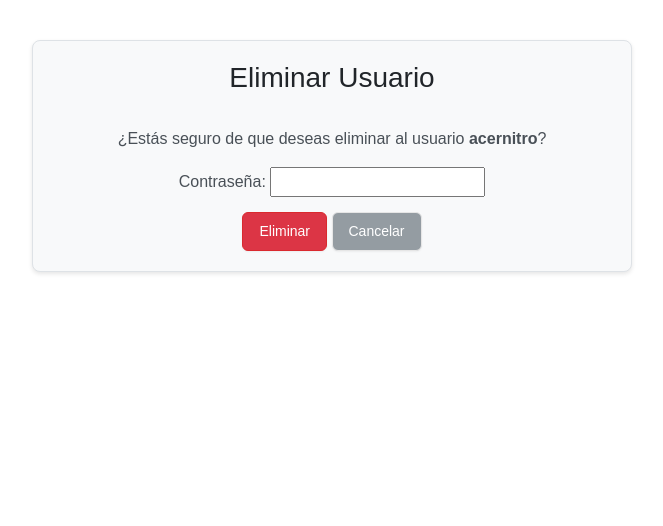
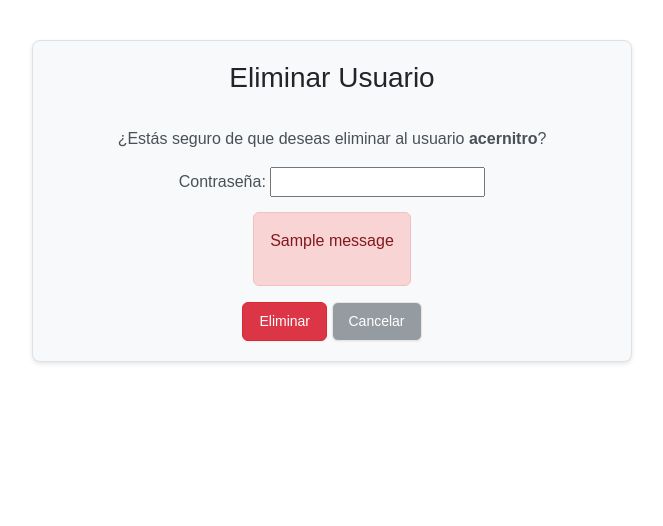
Before and after one commit to fr3axx/login-system, a Django app: page /delete_user/1/ in a window 1280 px wide. Shown: the part 77-603 px from the top of the page, without its empty margins (308-971 px from the left). Run offline with Django 5.2, Linux system fonts and the light colour scheme; a user stored in the database is signed in; data comes from the database, SQL or seed files in the repository; one stand-in notice (Sample message) is shown.

Commit message:
delete message

```diff
--- a/core/authentication/templates/delete_user.html
+++ b/core/authentication/templates/delete_user.html
@@ -16,7 +16,13 @@
                 <label for="{{ form.password.id_for_label }}">Contraseña: {{ form.password }}</label>
             </div>
             <div style="margin: 15px;">
-                {{ error }}
+                {% if messages %}
+                <div class="alert alert-danger">
+                    {% for message in messages %}
+                        <p>{{ message }}</p>
+                    {% endfor %}
+                </div>
+                {% endif %}
             </div>
 
             <div>
```
